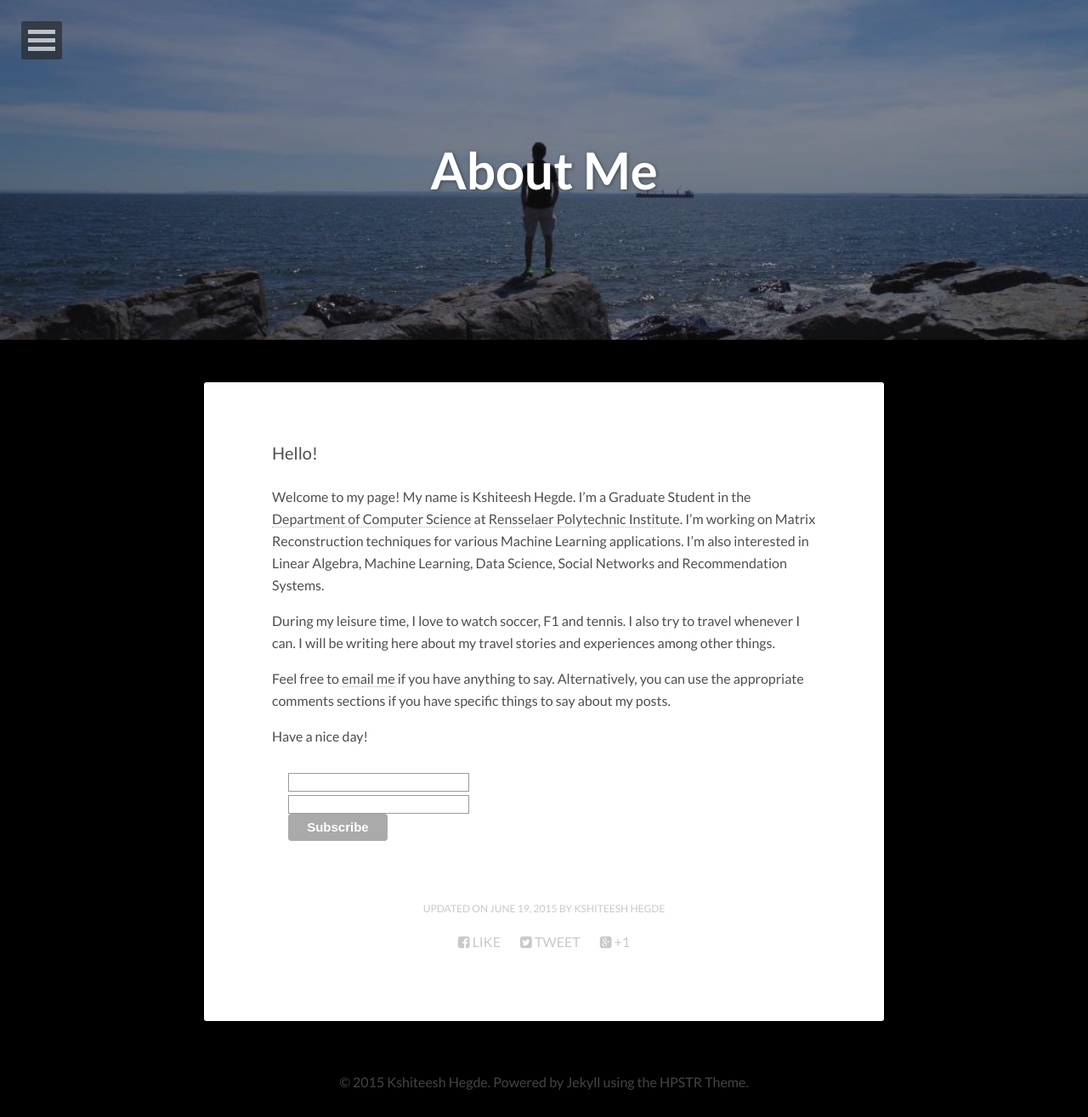
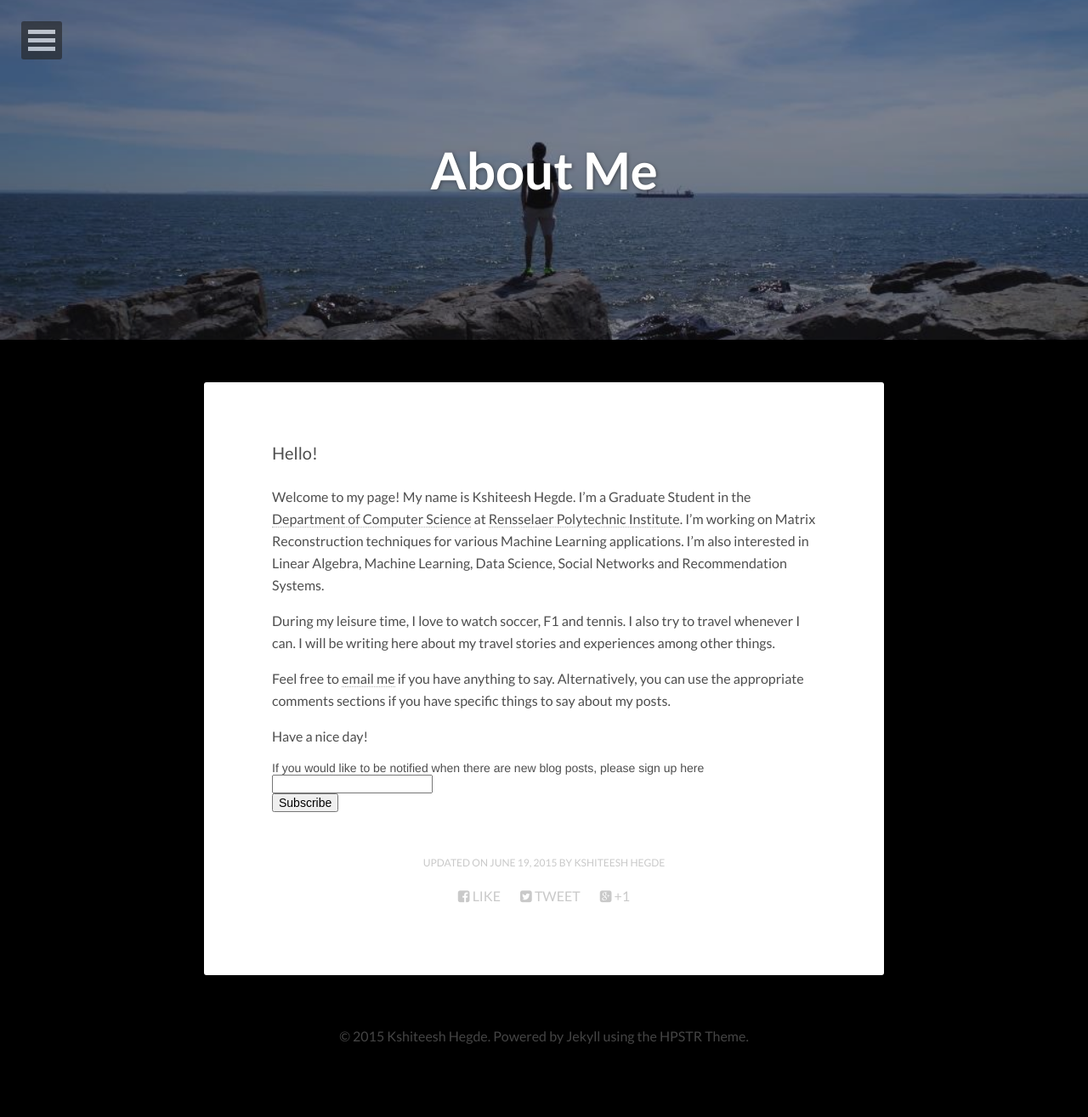
Before and after one commit to kshiteesh/personal_website, a Jekyll site: the page built from about/index.md, in a window 1280 px wide. Shown: the whole page at 85% size. Built offline with Jekyll 4.4.1, drawn with Linux system fonts in a browser that asks for light colours; nearby versions of some CDN libraries; comment, search, counter and statistics services are not loaded; after the commit the page ends 1261 px from its top, so only the background shows below that.

```diff
--- a/about/index.md
+++ b/about/index.md
@@ -23,29 +23,25 @@ Have a nice day!
 <!-- Begin MailChimp Signup Form -->
 <link href="//cdn-images.mailchimp.com/embedcode/classic-081711.css" rel="stylesheet" type="text/css">
 <style type="text/css">
-	#mc_embed_signup{background:#fff; clear:left; font:14px; }
-	#mc_embed_signup form {display:block; position:relative; text-align:left; padding:10px 0 10px 3%}
-	#mc_embed_signup h2 {font-weight:bold; padding:0; margin:15px 0; font-size:1.4em;}
-	#mc_embed_signup input {border:1px solid #999; -webkit-appearance:none;}
-	#mc_embed_signup input[type=checkbox]{-webkit-appearance:checkbox;}
-	#mc_embed_signup input[type=radio]{-webkit-appearance:radio;}
-	#mc_embed_signup input:focus {border-color:#333;}
-	#mc_embed_signup .button {clear:both; background-color: #aaa; border: 0 none; border-radius:4px; color: #FFFFFF; cursor: pointer; display: inline-block; font-size:15px; font-weight: bold; height: 32px; line-height: 32px; margin: 0 5px 10px 0; padding: 0 22px; text-align: center; text-decoration: none; vertical-align: top; white-space: nowrap; width: auto;}
-	#mc_embed_signup .button:hover {background-color:#777;}
-	#mc_embed_signup .small-meta {font-size: 11px;}
-	#mc_embed_signup .nowrap {white-space:nowrap;}
+	#mc_embed_signup{background:#fff; clear:left; font:14px Helvetica,Arial,sans-serif; }
+	/* Add your own MailChimp form style overrides in your site stylesheet or in this style block.
+	   We recommend moving this block and the preceding CSS link to the HEAD of your HTML file. */
 </style>
 <div id="mc_embed_signup">
 <form action="//hegde.us10.list-manage.com/subscribe/post?u=def4dd9781daa1f9d44dc7676&amp;id=d57ca91cf1" method="post" id="mc-embedded-subscribe-form" name="mc-embedded-subscribe-form" class="validate" target="_blank" placeholder="Valid Email Address" novalidate>
-<input type="email" value="" name="EMAIL" class="required email" id="mce-EMAIL">
+    <div id="mc_embed_signup_scroll">
 
-<div id="mce-responses" class="clear">
-	<div class="response" id="mce-error-response" style="display:none"></div>
-	<div class="response" id="mce-success-response" style="display:none"></div>
-</div>    <!-- real people should not fill this in and expect good things - do not remove this or risk form bot signups-->
-<div><input type="text" name="b_def4dd9781daa1f9d44dc7676_d57ca91cf1" tabindex="-1" value=""></div>
-<div class="clear"><input type="submit" value="Subscribe" name="subscribe" id="mc-embedded-subscribe" class="button"></div>
-
+<div class="mc-field-group">
+	<label for="mce-EMAIL">If you would like to be notified when there are new blog posts, please sign up here</label>
+	<input type="email" value="" name="EMAIL" class="required email" id="mce-EMAIL">
+</div>
+	<div id="mce-responses" class="clear">
+		<div class="response" id="mce-error-response" style="display:none"></div>
+		<div class="response" id="mce-success-response" style="display:none"></div>
+	</div>    <!-- real people should not fill this in and expect good things - do not remove this or risk form bot signups-->
+    <div style="position: absolute; left: -5000px;"><input type="text" name="b_def4dd9781daa1f9d44dc7676_d57ca91cf1" tabindex="-1" value=""></div>
+    <div class="clear"><input type="submit" value="Subscribe" name="subscribe" id="mc-embedded-subscribe" class="button"></div>
+    </div>
 </form>
 </div>
 <script type='text/javascript' src='//s3.amazonaws.com/downloads.mailchimp.com/js/mc-validate.js'></script><script type='text/javascript'>(function($) {window.fnames = new Array(); window.ftypes = new Array();fnames[0]='EMAIL';ftypes[0]='email';fnames[1]='FNAME';ftypes[1]='text';fnames[2]='LNAME';ftypes[2]='text';}(jQuery));var $mcj = jQuery.noConflict(true);</script>
```
